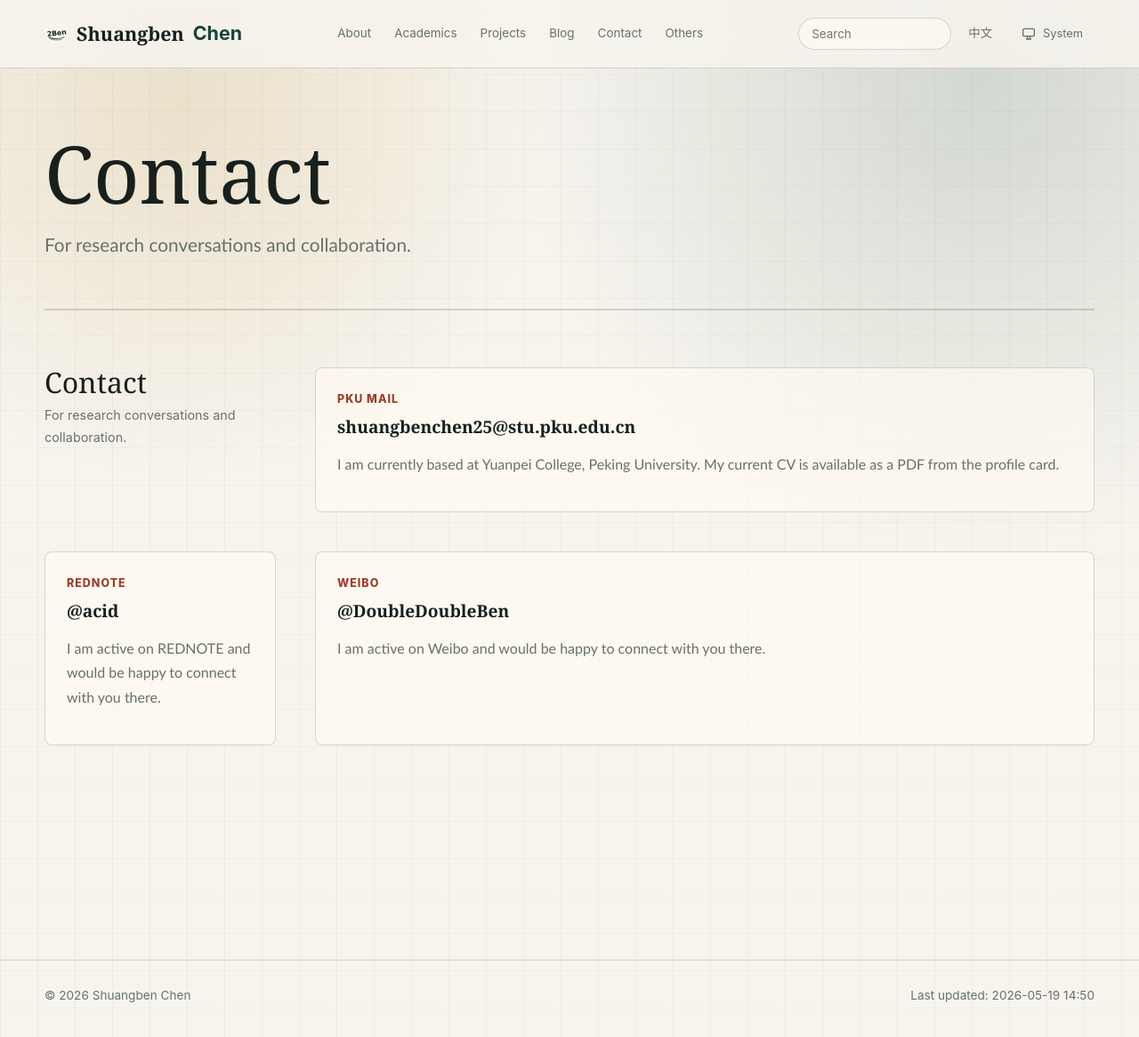
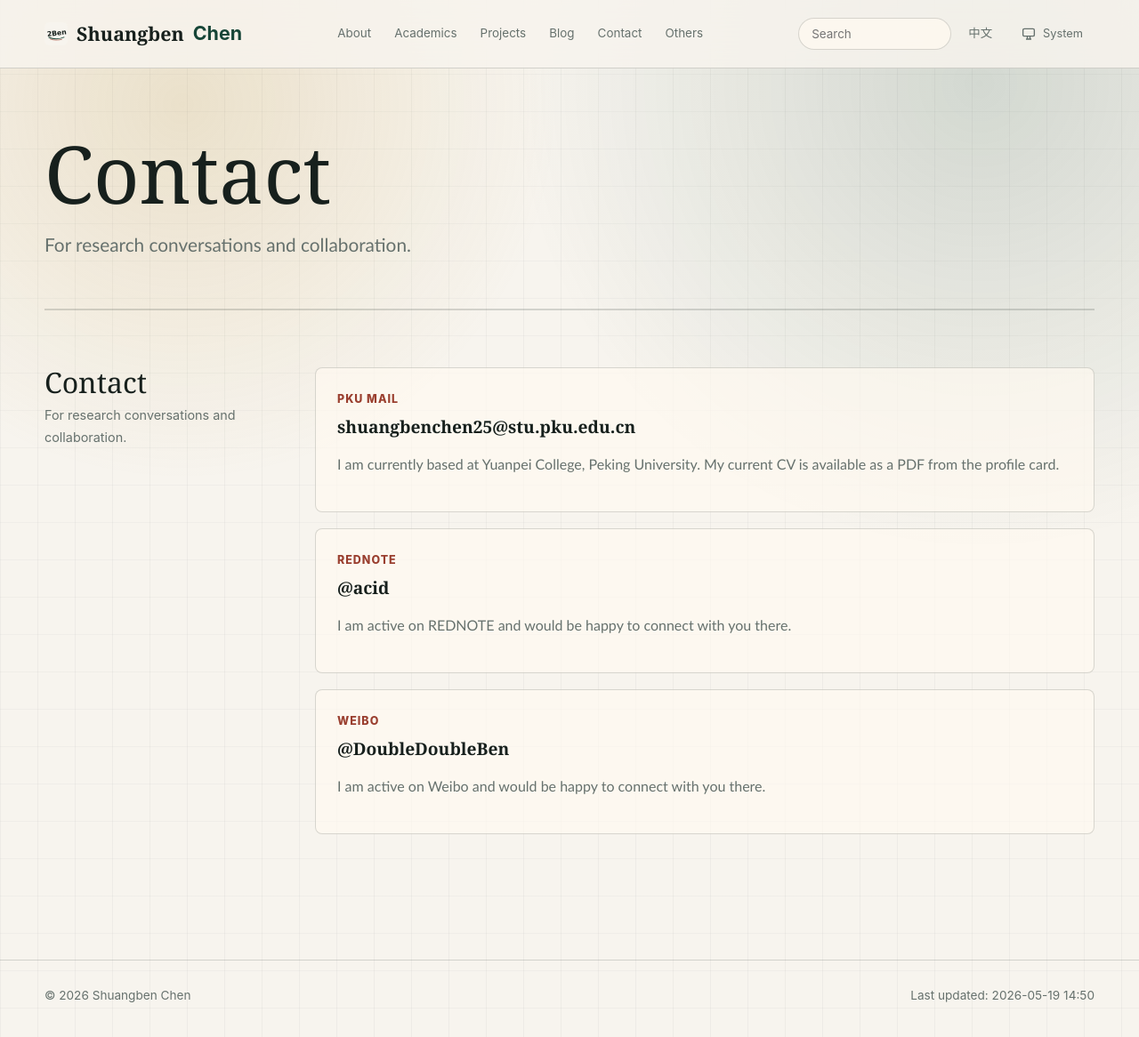
Before and after one commit to shuangbenchen25/shuangbenchen25.github.io, a Jekyll site: the page contact/index.html, which Jekyll copies as it is, in a window 1280 px wide and 1175 px high. Shown: the top 1166 px of the window at 89% size. Built offline with Jekyll 4.4.1, drawn with Linux system fonts in a browser that asks for light colours.

Commit message:
Update index.html

```diff
--- a/contact/index.html
+++ b/contact/index.html
@@ -32,6 +32,7 @@
         <header class="page-head"><h1 class="page-title" data-i18n="contact.title">Contact</h1><p data-i18n="contact.desc">For conversations and collaboration.</p></header>
         <section class="section">
             <div class="section-label"><h2 data-i18n="contact.title">Contact</h2><p data-i18n="contact.desc">For conversations and collaboration.</p></div>
+            <div class="content-grid">
                 <article class="card">
                     <p class="eyebrow" data-i18n="contact.email.eyebrow">PKU Mail</p>
                     <h3><a href="mailto:shuangbenchen25@stu.pku.edu.cn">shuangbenchen25@stu.pku.edu.cn</a></h3>
@@ -47,6 +48,7 @@
                     <h3><a href="https://weibo.com/u/5782415860">@DoubleDoubleBen</a></h3>
                     <p class="muted" data-i18n="contact.weibo.body">I am active on Weibo and would be happy to connect with you there.</p>
                 </article>
+            </div>
         </section>
     </main>
     <footer class="footer"><div class="site-shell"><span>© 2026 Shuangben Chen</span><span data-last-modified>Last updated</span></div></footer>
```
Lines whose indentation alone changed are shown as unchanged.
